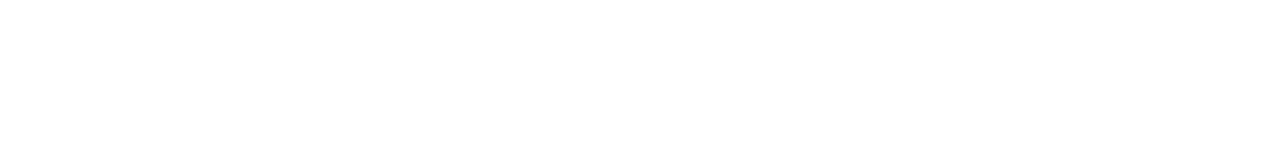
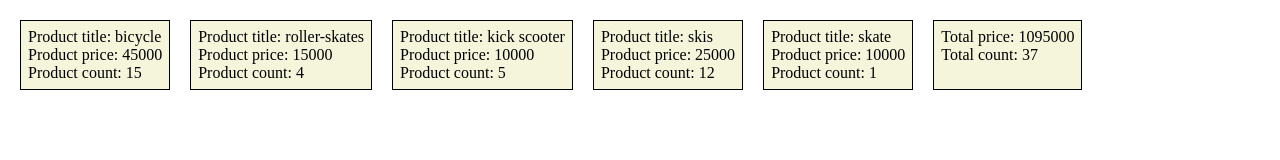
Before and after one commit to DmitriDjourov/lessons_300523-m, a plain HTML site: page lesson_19/index.html in a window 1280 px wide. Drawn offline with Linux system fonts and the light colour scheme.

Commit message:
Add lesson 19

```diff
--- a/lesson_19/scripts/script.js
+++ b/lesson_19/scripts/script.js
@@ -173,6 +173,40 @@ const products = [
     <p>Product price: {unit_price}</p>
     <p>Product count: {count}</p>
 </div>
+
+<div>
+    <p>Total price: price</p>
+    <p>Total count: count</p>
+</div>
 */
 
 // Написать скрипт, который выводит карточки с товарами в интерфейс (на основе массива с объектами. У объекта свойства title, unit_price, count), а внизу выводится итоговая сумма товаров и их количество.
+
+const productsContainer = document.querySelector(".products_container")
+let totalPrice = 0
+let totalCount = 0
+for (let i = 0; i < products.length; i++) {
+    const {title, unit_price, count} = products[i]
+    const productCard = document.createElement("div")
+
+    const pTitle = document.createElement("p")
+    pTitle.innerText = `Product title: ${title}`
+    const pPrice = document.createElement("p")
+    pPrice.innerText = `Product price: ${unit_price}`
+    const pCount = document.createElement("p")
+    pCount.innerText = `Product count: ${count}`
+
+    productCard.append(pTitle, pPrice, pCount)
+    productsContainer.append(productCard)
+
+    totalPrice = totalPrice + (unit_price * count)
+    totalCount = totalCount + count
+}
+
+const totalStats = document.createElement("div")
+const pTotalPrice = document.createElement("p")
+pTotalPrice.innerText = `Total price: ${totalPrice}`
+const pTotalCount = document.createElement("p")
+pTotalCount.innerText = `Total count: ${totalCount}`
+totalStats.append(pTotalPrice, pTotalCount)
+productsContainer.append(totalStats)
```
Also changed, not shown: lesson_19/index.html (+1 -15 lines).
